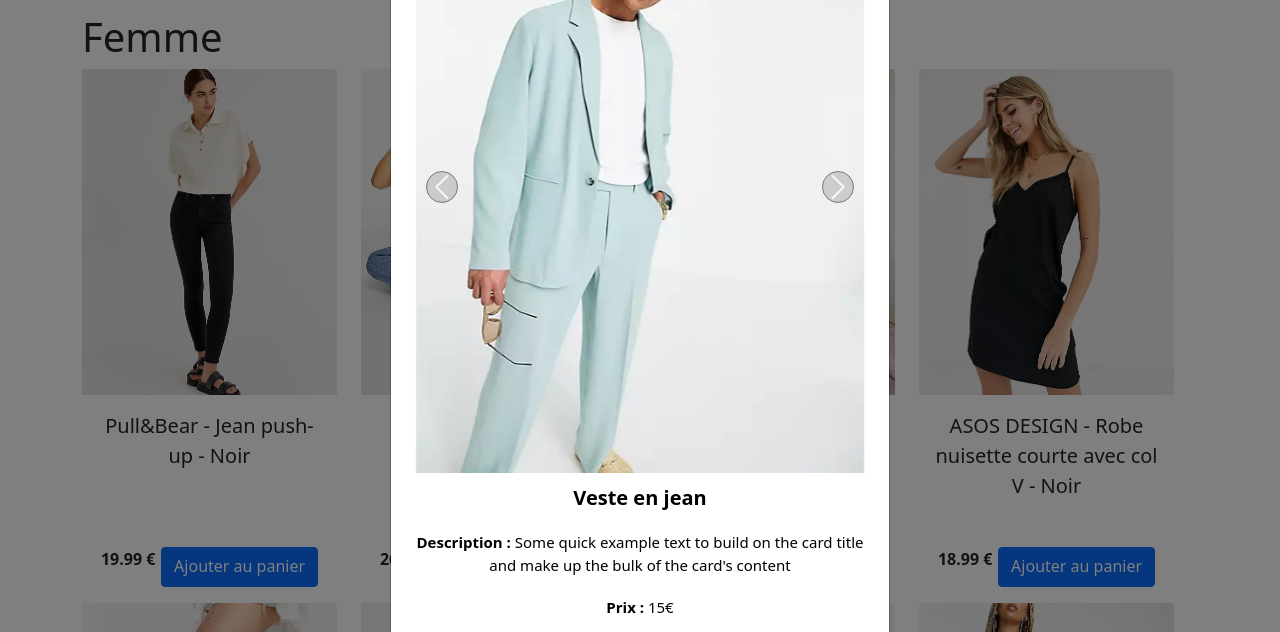
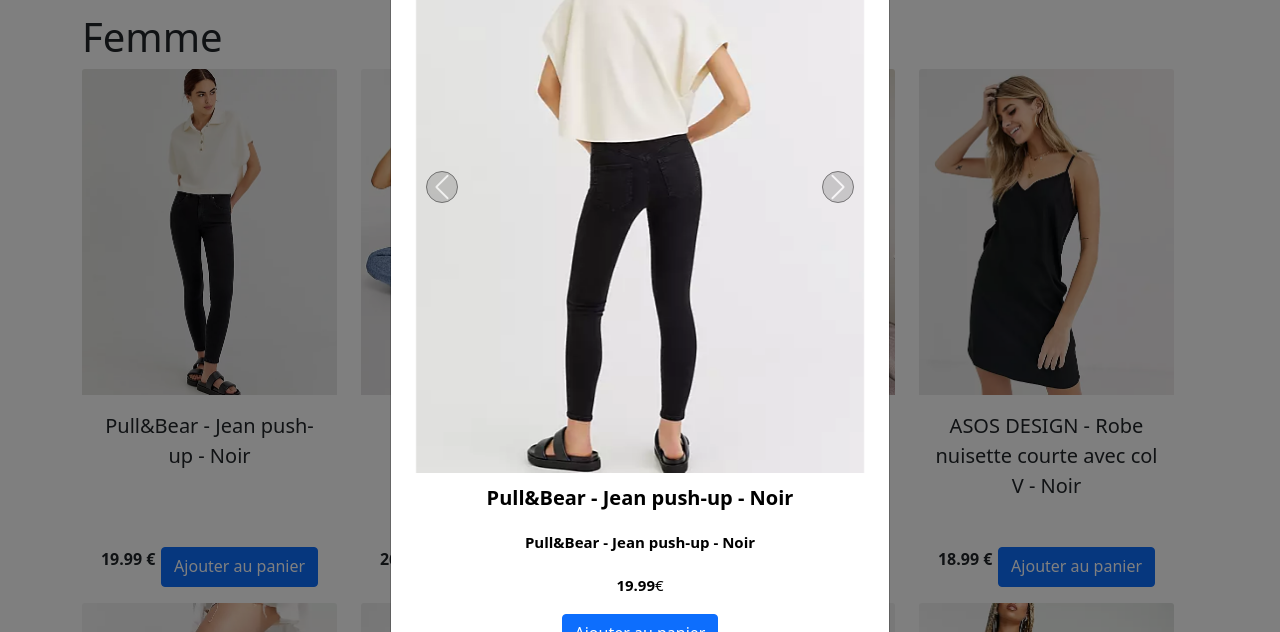
Before and after one commit to vnarek577/E-commerce, a plain HTML site: page index.html in a window 1280 px wide. Both pictures are taken after a click on the picture 209 px from the left and 1029 px from the top of the page. Shown: the part 797-1429 px from the top of the page. Drawn offline with nearby package versions, Linux system fonts and the light colour scheme.

Commit message:
intéraction modale

```diff
--- a/assets/js/script.js
+++ b/assets/js/script.js
@@ -11,7 +11,7 @@ function createCard(image, id, title, price) {
             <div class="card-body d-flex flex-column">
                 <p class="articleTitle card-title">${title}</p>
                 <div class="d-flex mt-auto">
-                    <p class="price mx-auto">${price} €</p>
+                    <p class="price mx-auto">${price}&nbsp;€</p>
                     <a class="add-to-basket btn btn-primary mx-auto">Ajouter au panier</a>
                 </div>
             </div>
@@ -38,32 +38,42 @@ fetch("./assets/json/clothes.json").then(response => response.json()).then(data
                 case "child": letter = "E"; break;
             }
 
-            const itemImage = `./assets/img/${letter}${dataCard.id}-0.webp`
+            const itemsImages = []
 
-            const card = createCard(itemImage, dataCard.id, dataCard.title, dataCard.price)
+            for (let i = 0; i < 3; i++) {
+                itemsImages.push(`./assets/img/${letter}${dataCard.id}-${i}.webp`)
+            }
+
+            console.log(itemsImages)
+
+            const card = createCard(itemsImages[0], dataCard.id, dataCard.title, dataCard.price)
             document.getElementsByClassName(`${entry}_container`)[0].children[0].append(card)
 
             // au clic sur ajouter au panier
-            card.getElementsByClassName("add-to-basket")[0].onclick = function () {
+            card.getElementsByTagName("img")[0].onclick = function () {
                 // on incrémente le score du panier
-                incrementBasketCount()
+                // incrementBasketCount()
 
                 // référence vers notre modale
                 const modal = document.getElementsByClassName("modal")[0]
 
                 // modification du titre
-
-                // modification de l'image
-                modal.getElementsByTagName("img")[0].src = itemImage
+                modal.getElementsByClassName("titreModal")[0].innerHTML = dataCard.title
 
                 // modification du carrousel
+                const carouselItemChildren = modal.getElementsByClassName("carousel-item")[0].children
+                for (let i = 0; i < 3; i++) {
+                    modal.getElementsByTagName("img")[i].src = itemsImages[i]
+                }
 
                 // modification du prix
+                modal.getElementsByClassName("descriprix")[0].children[0].innerHTML = dataCard.title
+                modal.getElementsByClassName("descriprix")[1].children[0].innerHTML = dataCard.price
 
                 // modification du clique sur ajouter au panier de la modale
-                modal.getElementsByTagName("btn")[0].onclick = function () {
+                // modal.getElementsByTagName("btn")[0].onclick = function () {
 
-                }
+                // }
             }
 
         })
--- a/index.html
+++ b/index.html
@@ -5,7 +5,8 @@
     <meta charset="UTF-8">
     <meta http-equiv="X-UA-Compatible" content="IE=edge">
     <meta name="viewport" content="width=device-width, initial-scale=1.0">
-    <link href="https://cdn.jsdelivr.net/npm/bootstrap@5.0.1/dist/css/bootstrap.min.css" rel="stylesheet" integrity="sha384-+0n0xVW2eSR5OomGNYDnhzAbDsOXxcvSN1TPprVMTNDbiYZCxYbOOl7+AMvyTG2x" crossorigin="anonymous">
+    <link href="https://cdn.jsdelivr.net/npm/bootstrap@5.0.1/dist/css/bootstrap.min.css" rel="stylesheet"
+        integrity="sha384-+0n0xVW2eSR5OomGNYDnhzAbDsOXxcvSN1TPprVMTNDbiYZCxYbOOl7+AMvyTG2x" crossorigin="anonymous">
     <script src="https://ajax.googleapis.com/ajax/libs/jquery/3.5.1/jquery.min.js"></script>
     <script src="https://cdnjs.cloudflare.com/ajax/libs/popper.js/1.16.0/umd/popper.min.js"></script>
     <script src="https://maxcdn.bootstrapcdn.com/bootstrap/4.5.2/js/bootstrap.min.js"></script>
@@ -75,9 +76,11 @@
     <nav class="navbar navbar-expand-lg navbar-dark bg-dark sticky-top">
         <div class="container-lg">
             <a class="navbar-brand logo" onclick="history.go(0)" href="#"><img width="50px" src="logo6.png"></a>
-            <button class="navbar-toggler" type="button" data-bs-toggle="collapse" data-bs-target="#navbarSupportedContent" aria-controls="navbarSupportedContent" aria-expanded="false" aria-label="Toggle navigation">
-            <span class="navbar-toggler-icon"></span>
-          </button>
+            <button class="navbar-toggler" type="button" data-bs-toggle="collapse"
+                data-bs-target="#navbarSupportedContent" aria-controls="navbarSupportedContent" aria-expanded="false"
+                aria-label="Toggle navigation">
+                <span class="navbar-toggler-icon"></span>
+            </button>
             <div class="collapse navbar-collapse" id="navbarSupportedContent">
                 <ul class="navbar-nav me-auto mb-2 mb-lg-0">
                     <li class="nav-item">
@@ -135,7 +138,8 @@
         <div class="row d-flex justify-content-center">
             <div class="col-6 col-lg-3">
                 <div class="card border-0 text-center">
-                    <img src="./assets/img/imgvetement.jpg" class="card-img-top" alt="vetement1" type="button" data-bs-toggle="modal" data-bs-target="#exampleModal">
+                    <img src="./assets/img/imgvetement.jpg" class="card-img-top" alt="vetement1" type="button"
+                        data-bs-toggle="modal" data-bs-target="#exampleModal">
                     <div class="card-body">
                         <p class="card-title articleTitle">Veste en jean</p>
                         <div class="d-flex ">
@@ -154,7 +158,8 @@
             <div class="modal-content">
                 <button type="button" class="btn-close" data-bs-dismiss="modal" aria-label="Close"></button>
                 <div class="modal-body text-center">
-                    <div id="carouselExampleControls" class="carousel slide d-flex justify-content-center" data-bs-ride="carousel">
+                    <div id="carouselExampleControls" class="carousel slide d-flex justify-content-center"
+                        data-bs-ride="carousel">
                         <div class="carousel-inner">
                             <div class="carousel-item active">
                                 <img src="./assets/img/H7-0.webp" class=" imgModal" alt="photo1">
@@ -166,18 +171,20 @@
                                 <img src="./assets/img/H7-2.webp" class=" imgModal" alt="photo3">
                             </div>
                         </div>
-                        <button class="carousel-control-prev" type="button" data-bs-target="#carouselExampleControls" data-bs-slide="prev">
+                        <button class="carousel-control-prev" type="button" data-bs-target="#carouselExampleControls"
+                            data-bs-slide="prev">
                             <span class="carousel-control-prev-icon" aria-hidden="true"></span>
                             <span class="visually-hidden">Previous</span>
                         </button>
-                        <button class="carousel-control-next" type="button" data-bs-target="#carouselExampleControls" data-bs-slide="next">
+                        <button class="carousel-control-next" type="button" data-bs-target="#carouselExampleControls"
+                            data-bs-slide="next">
                             <span class="carousel-control-next-icon" aria-hidden="true"></span>
                             <span class="visually-hidden">Next</span>
                         </button>
                     </div>
                     <p class="titreModal text-center">Veste en jean</p>
-                    <p class="descriprix"> <strong>Description : </strong>Some quick example text to build on the card title and make up the bulk of the card's content</p>
-                    <p class="descriprix"> <strong>Prix : </strong>15€</p>
+                    <p class="descriprix"> <strong>Description : </strong></p>
+                    <p class="descriprix"> <strong>Prix : </strong>€</p>
                     <div class="d-flex justify-content-center ">
                         <button type="button" class="btn btn-primary">Ajouter au panier</button>
                     </div>
@@ -187,7 +194,9 @@
     </div>
 
 
-    <script src="https://cdn.jsdelivr.net/npm/bootstrap@5.0.1/dist/js/bootstrap.bundle.min.js" integrity="sha384-gtEjrD/SeCtmISkJkNUaaKMoLD0//ElJ19smozuHV6z3Iehds+3Ulb9Bn9Plx0x4" crossorigin="anonymous"></script>
+    <script src="https://cdn.jsdelivr.net/npm/bootstrap@5.0.1/dist/js/bootstrap.bundle.min.js"
+        integrity="sha384-gtEjrD/SeCtmISkJkNUaaKMoLD0//ElJ19smozuHV6z3Iehds+3Ulb9Bn9Plx0x4"
+        crossorigin="anonymous"></script>
     <script src="assets/js/script.js"></script>
 
 
```
Also changed, not shown: assets/img/E2-2.webp (renamed from assets/img/E2-3.webp).
